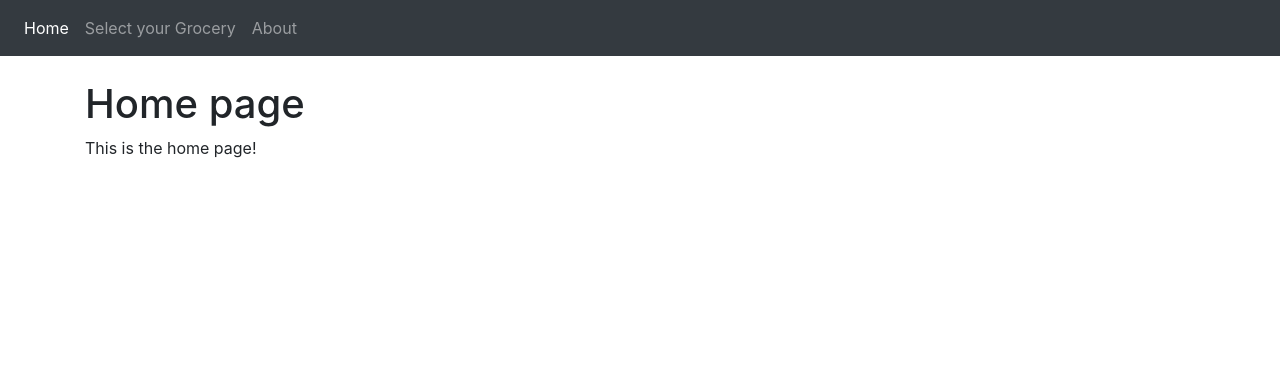
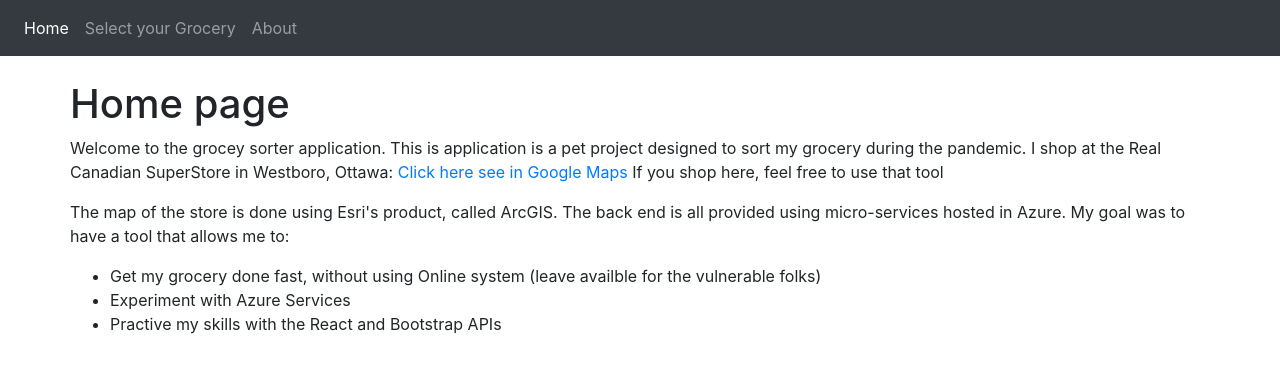
Before and after one commit to fabanc/grocery-sorter-react-client, a React (Create React App) app: page / in a window 1280 px wide. Shown: the top 372 px of the page. Built offline with nearby package versions, Linux system fonts and the light colour scheme.

Commit message:
Updated app description

```diff
--- a/src/about/index.jsx
+++ b/src/about/index.jsx
@@ -1,18 +1,12 @@
 import React from 'react';
 
 export default function About() {
-  const authors = [
-    { id: 1, name: 'Fabien Ancelin' },
-  ];
+
   return (
     <>
       <h1>About page</h1>
-      <p>This is the About page. And here are the authors:</p>
-      <ul>
-        {authors.map(author => (
-          <li key={author.id}>{author.name}</li>
-        ))}
-      </ul>
+      <p>This project has been developped by Fabien Ancelin. Follow my on <a href="https://github.com/fabanc">GitHub</a></p>
+
     </>
   );
 }
--- a/src/home/home.jsx
+++ b/src/home/home.jsx
@@ -3,8 +3,19 @@ import React from 'react';
 export default function Home() {
   return (
     <>
-      <h1>Home page</h1>
-      <p>This is the home page!</p>
+      <div className="row"><h1>Home page</h1></div>
+      <div className="row">
+        <p >Welcome to the grocey sorter application. This is application is a pet project designed to sort my grocery during the pandemic. I shop at the Real Canadian SuperStore in Westboro, Ottawa: <a href="https://goo.gl/maps/41beByV9swQ6qx1G7">Click here see in Google Maps</a>  If you shop here, feel free to use that tool</p>
+
+        <p >The map of the store is done using Esri's product, called ArcGIS. The back end is all provided using micro-services hosted in Azure. My goal was to have a tool that allows me to:
+        </p>
+
+        <ul>
+            <li>Get my grocery done fast, without using Online system (leave availble for the vulnerable folks)</li>
+            <li>Experiment with Azure Services</li>
+            <li>Practive my skills with the React and Bootstrap APIs</li>
+          </ul>
+      </div>
     </>
   );
 }
```
